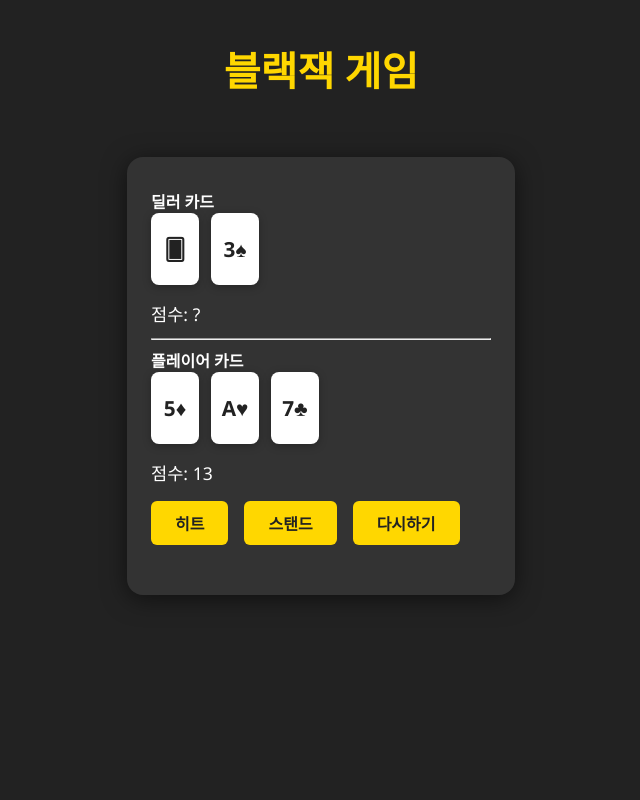
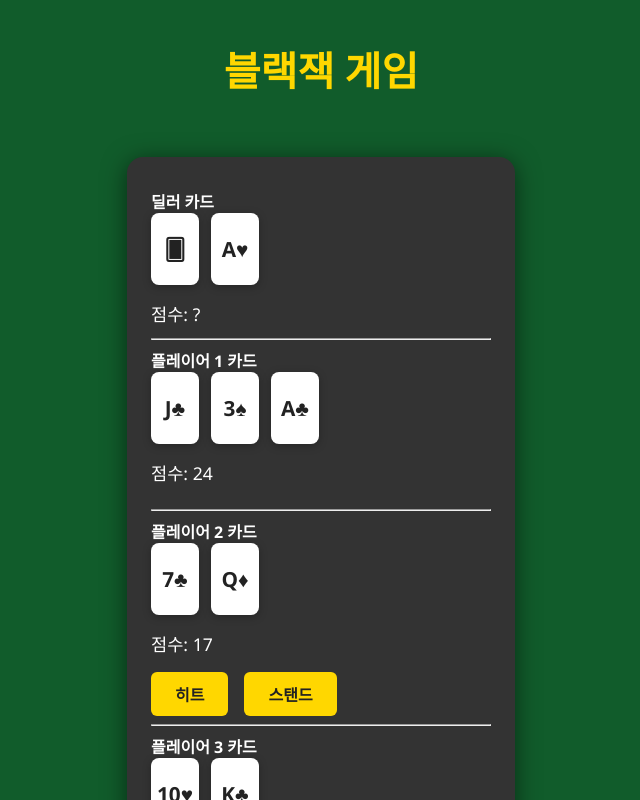
Before and after one commit to nininininim/html_app_2025, a plain HTML site: page 1.html in a window 1280 px wide. Both pictures are taken after a click on the button "히트". Shown: the top 800 px of the page, without its empty margins (319-959 px from the left). Drawn offline with Linux system fonts and the light colour scheme.

Commit message:
작업 내용 커밋

```diff
--- a/1.html
+++ b/1.html
@@ -6,7 +6,7 @@
     <style>
         body {
             font-family: 'Segoe UI', Arial, sans-serif;
-            background: #222;
+            background: #115c2b; /* 진한 초록색 */
             color: #fff;
             margin: 0;
             padding: 0;
@@ -86,17 +86,33 @@
             <div class="score" id="dealer-score"></div>
         </div>
         <hr>
-        <div>
-            <strong>플레이어 카드</strong>
-            <div class="cards" id="player-cards"></div>
-            <div class="score" id="player-score"></div>
+        <!-- 3명의 플레이어 영역 추가 -->
+        <div id="players-area">
+            <div>
+                <strong>플레이어 1 카드</strong>
+                <div class="cards" id="player1-cards"></div>
+                <div class="score" id="player1-score"></div>
+                <div class="actions" id="player1-actions"></div>
+            </div>
+            <hr>
+            <div>
+                <strong>플레이어 2 카드</strong>
+                <div class="cards" id="player2-cards"></div>
+                <div class="score" id="player2-score"></div>
+                <div class="actions" id="player2-actions"></div>
+            </div>
+            <hr>
+            <div>
+                <strong>플레이어 3 카드</strong>
+                <div class="cards" id="player3-cards"></div>
+                <div class="score" id="player3-score"></div>
+                <div class="actions" id="player3-actions"></div>
+            </div>
         </div>
-        <div class="actions">
-            <button id="hit">히트</button>
-            <button id="stand">스탠드</button>
+        <div class="result" id="result"></div>
+        <div style="margin-top:16px;">
             <button id="restart">다시하기</button>
         </div>
-        <div class="result" id="result"></div>
     </div>
     <script>
         // 카드 덱 생성
@@ -117,36 +133,68 @@
                 [deck[i], deck[j]] = [deck[j], deck[i]];
             }
         }
-        function cardValue(card) {
-            if (card.value === 'A') return 11;
+        // 3명의 플레이어 지원
+        let deck, dealerCards, players, currentPlayer, gameOver;
+
+        function startGame() {
+            deck = createDeck();
+            shuffle(deck);
+            dealerCards = [deck.pop(), deck.pop()];
+            players = [
+                {cards: [deck.pop(), deck.pop()], stand: false, bust: false, blackjack: false, aceChoice: []},
+                {cards: [deck.pop(), deck.pop()], stand: false, bust: false, blackjack: false, aceChoice: []},
+                {cards: [deck.pop(), deck.pop()], stand: false, bust: false, blackjack: false, aceChoice: []}
+            ];
+            currentPlayer = 0;
+            gameOver = false;
+            document.getElementById('result').textContent = '';
+            updateUI();
+        }
+
+        // A(에이스) 선택 UI 생성
+        function showAceChoice(playerIdx, cardIdx) {
+            const actionsDiv = document.getElementById(`player${playerIdx+1}-actions`);
+            actionsDiv.innerHTML = '';
+            const btn1 = document.createElement('button');
+            btn1.textContent = 'A를 1로';
+            btn1.onclick = () => {
+                players[playerIdx].aceChoice[cardIdx] = 1;
+                updateUI();
+            };
+            const btn11 = document.createElement('button');
+            btn11.textContent = 'A를 11로';
+            btn11.onclick = () => {
+                players[playerIdx].aceChoice[cardIdx] = 11;
+                updateUI();
+            };
+            actionsDiv.appendChild(btn1);
+            actionsDiv.appendChild(btn11);
+        }
+
+        // 카드 값 계산 (A 선택 반영)
+        function cardValue(card, aceChoice) {
+            if (card.value === 'A') {
+                return aceChoice ? aceChoice : 11;
+            }
             if (['K', 'Q', 'J'].includes(card.value)) return 10;
             return parseInt(card.value);
         }
-        function calculateScore(cards) {
+        function calculateScore(cards, aceChoices) {
             let score = 0;
             let aces = 0;
-            for (let card of cards) {
-                score += cardValue(card);
-                if (card.value === 'A') aces++;
+            for (let i = 0; i < cards.length; i++) {
+                const card = cards[i];
+                if (card.value === 'A') {
+                    score += cardValue(card, aceChoices[i]);
+                    aces++;
+                } else {
+                    score += cardValue(card);
+                }
             }
-            while (score > 21 && aces > 0) {
-                score -= 10;
-                aces--;
-            }
+            // 기존 자동 A 처리 제거 (직접 선택)
             return score;
         }
-        // 게임 상태
-        let deck, playerCards, dealerCards, gameOver, playerStand;
-        function startGame() {
-            deck = createDeck();
-            shuffle(deck);
-            playerCards = [deck.pop(), deck.pop()];
-            dealerCards = [deck.pop(), deck.pop()];
-            gameOver = false;
-            playerStand = false;
-            updateUI();
-            document.getElementById('result').textContent = '';
-        }
+
         function updateUI() {
             // 딜러 카드 표시
             const dealerCardsDiv = document.getElementById('dealer-cards');
@@ -154,7 +202,7 @@
             dealerCards.forEach((card, idx) => {
                 const cardDiv = document.createElement('div');
                 cardDiv.className = 'card';
-                if (!gameOver && idx === 0 && !playerStand) {
+                if (!gameOver && idx === 0 && players.some(p=>!p.stand && !p.bust)) {
                     cardDiv.textContent = '🂠'; // 첫 카드 숨김
                 } else {
                     cardDiv.textContent = card.value + card.suit;
@@ -163,78 +211,129 @@
             });
             // 딜러 점수 표시
             const dealerScoreDiv = document.getElementById('dealer-score');
-            if (!gameOver && !playerStand) {
+            if (!gameOver && players.some(p=>!p.stand && !p.bust)) {
                 dealerScoreDiv.textContent = '점수: ?';
             } else {
-                dealerScoreDiv.textContent = '점수: ' + calculateScore(dealerCards);
+                dealerScoreDiv.textContent = '점수: ' + calculateScore(dealerCards, []);
             }
-            // 플레이어 카드 표시
-            const playerCardsDiv = document.getElementById('player-cards');
-            playerCardsDiv.innerHTML = '';
-            playerCards.forEach(card => {
-                const cardDiv = document.createElement('div');
-                cardDiv.className = 'card';
-                cardDiv.textContent = card.value + card.suit;
-                playerCardsDiv.appendChild(cardDiv);
-            });
-            // 플레이어 점수 표시
-            document.getElementById('player-score').textContent = '점수: ' + calculateScore(playerCards);
+            // 각 플레이어 UI
+            for (let i = 0; i < 3; i++) {
+                const player = players[i];
+                const playerCardsDiv = document.getElementById(`player${i+1}-cards`);
+                playerCardsDiv.innerHTML = '';
+                player.cards.forEach((card, idx) => {
+                    const cardDiv = document.createElement('div');
+                    cardDiv.className = 'card';
+                    cardDiv.textContent = card.value + card.suit;
+                    playerCardsDiv.appendChild(cardDiv);
+                });
+                // 점수 표시
+                document.getElementById(`player${i+1}-score`).textContent =
+                    '점수: ' + calculateScore(player.cards, player.aceChoice);
+
+                // 액션 버튼
+                const actionsDiv = document.getElementById(`player${i+1}-actions`);
+                actionsDiv.innerHTML = '';
+                if (gameOver || player.stand || player.bust) continue;
+                if (currentPlayer === i) {
+                    // A 선택이 필요한 카드가 있으면 선택 UI
+                    let aceIdx = player.cards.findIndex((c, idx) => c.value === 'A' && player.aceChoice[idx] == null);
+                    if (aceIdx !== -1) {
+                        showAceChoice(i, aceIdx);
+                    } else {
+                        // 히트/스탠드 버튼
+                        const hitBtn = document.createElement('button');
+                        hitBtn.textContent = '히트';
+                        hitBtn.onclick = function() {
+                            player.cards.push(deck.pop());
+                            player.aceChoice.push(undefined);
+                            updateUI();
+                            checkGameEnd();
+                        };
+                        const standBtn = document.createElement('button');
+                        standBtn.textContent = '스탠드';
+                        standBtn.onclick = function() {
+                            player.stand = true;
+                            nextPlayer();
+                        };
+                        actionsDiv.appendChild(hitBtn);
+                        actionsDiv.appendChild(standBtn);
+                    }
+                }
+            }
         }
+
         function checkGameEnd() {
-            const playerScore = calculateScore(playerCards);
-            if (playerScore > 21) {
-                endGame('플레이어가 버스트! 딜러 승리');
-                return true;
+            const player = players[currentPlayer];
+            const score = calculateScore(player.cards, player.aceChoice);
+            if (score > 21) {
+                player.bust = true;
+                player.stand = true;
+                nextPlayer();
+                return;
             }
-            if (playerScore === 21 && playerCards.length === 2) {
-                endGame('블랙잭! 플레이어 승리');
-                return true;
+            if (score === 21 && player.cards.length === 2) {
+                player.blackjack = true;
+                player.stand = true;
+                nextPlayer();
+                return;
             }
-            return false;
+            updateUI();
         }
+
+        function nextPlayer() {
+            // 다음 플레이어로 이동
+            currentPlayer++;
+            if (currentPlayer >= players.length) {
+                dealerTurn();
+            } else {
+                updateUI();
+            }
+        }
+
         function dealerTurn() {
-            playerStand = true;
-            updateUI();
-            let dealerScore = calculateScore(dealerCards);
+            // 모든 플레이어가 끝나면 딜러 턴
+            let dealerScore = calculateScore(dealerCards, []);
             while (dealerScore < 17) {
                 dealerCards.push(deck.pop());
-                dealerScore = calculateScore(dealerCards);
+                dealerScore = calculateScore(dealerCards, []);
             }
+            gameOver = true;
             updateUI();
             setTimeout(() => {
-                const playerScore = calculateScore(playerCards);
-                dealerScore = calculateScore(dealerCards);
-                let result = '';
-                if (dealerScore > 21) {
-                    result = '딜러 버스트! 플레이어 승리';
-                } else if (dealerScore === playerScore) {
-                    result = '무승부';
-                } else if (playerScore > dealerScore) {
-                    result = '플레이어 승리!';
-                } else {
-                    result = '딜러 승리!';
-                }
-                endGame(result);
+                showResult();
             }, 800);
         }
-        function endGame(resultText) {
-            gameOver = true;
-            updateUI();
+
+        function showResult() {
+            const dealerScore = calculateScore(dealerCards, []);
+            let resultText = '';
+            for (let i = 0; i < 3; i++) {
+                const player = players[i];
+                const score = calculateScore(player.cards, player.aceChoice);
+                let result = '';
+                if (player.bust) {
+                    result = `플레이어 ${i+1}: 버스트! 딜러 승리`;
+                } else if (player.blackjack) {
+                    result = `플레이어 ${i+1}: 블랙잭! 승리`;
+                } else if (dealerScore > 21) {
+                    result = `플레이어 ${i+1}: 딜러 버스트! 승리`;
+                } else if (score > dealerScore) {
+                    result = `플레이어 ${i+1}: 승리!`;
+                } else if (score === dealerScore) {
+                    result = `플레이어 ${i+1}: 무승부`;
+                } else {
+                    result = `플레이어 ${i+1}: 딜러 승리`;
+                }
+                resultText += result + '\n';
+            }
             document.getElementById('result').textContent = resultText;
         }
-        document.getElementById('hit').onclick = function() {
-            if (gameOver || playerStand) return;
-            playerCards.push(deck.pop());
-            updateUI();
-            checkGameEnd();
-        };
-        document.getElementById('stand').onclick = function() {
-            if (gameOver || playerStand) return;
-            dealerTurn();
-        };
+
         document.getElementById('restart').onclick = function() {
             startGame();
         };
+
         // 최초 시작
         startGame();
     </script>
```
